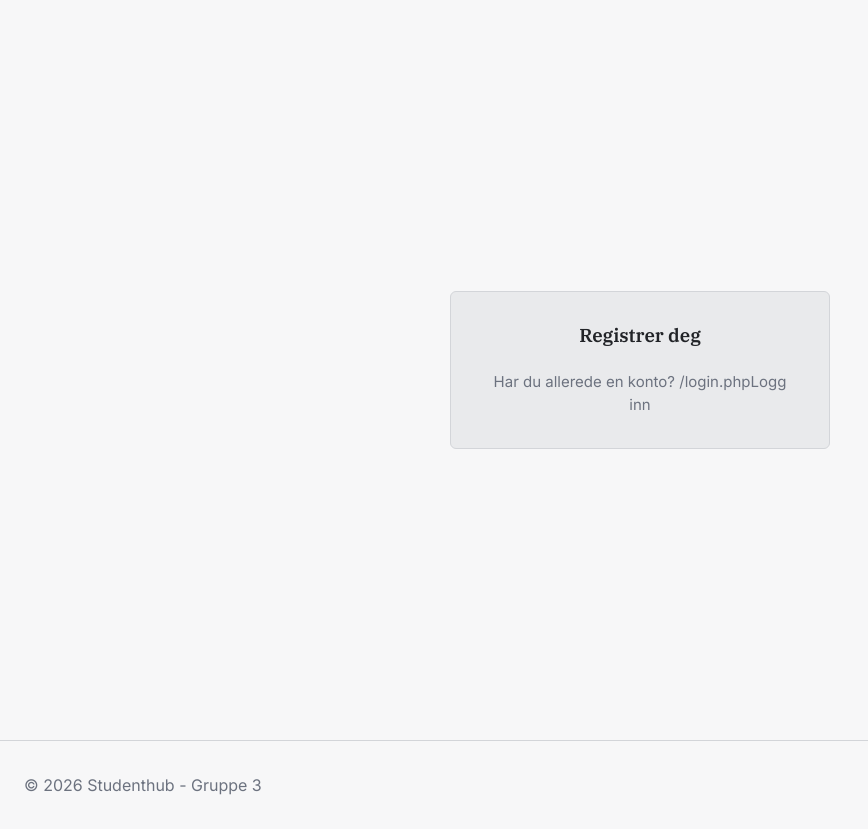
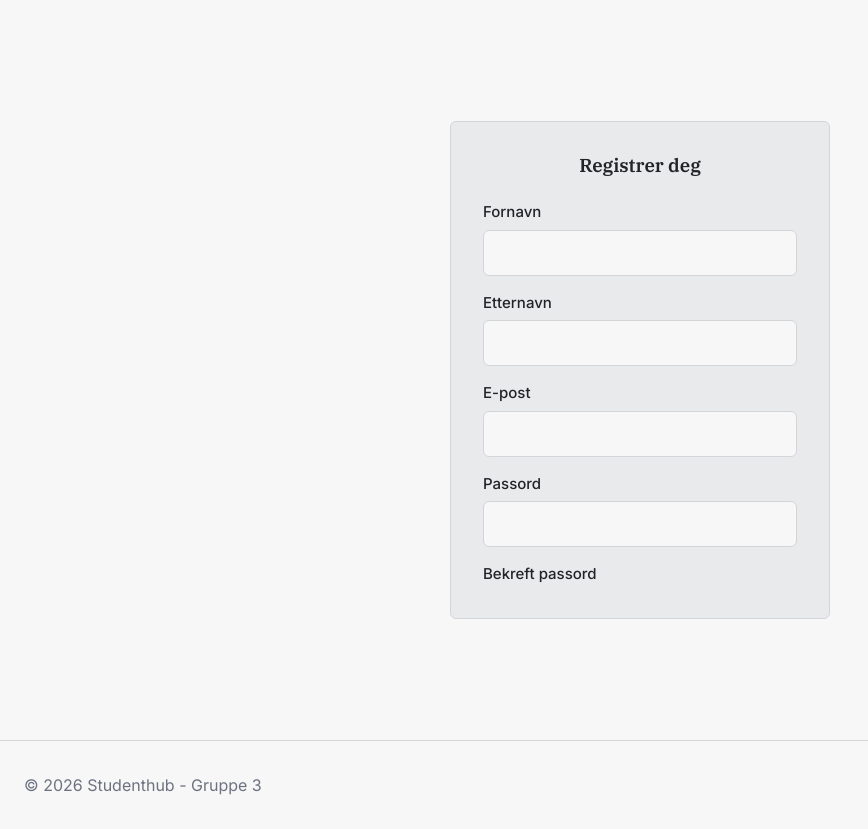
Before and after one commit to melon095/is-115-gruppe3-studenthub, a PHP site: page /registrer in a window 1280 px wide. Shown: the part 86-915 px from the top of the page, without its empty margins (0-868 px from the left). Run offline with PHP 8.4, Linux system fonts and the light colour scheme.

Commit message:
Update registrer.tpl.php

```diff
--- a/pages/registrer.tpl.php
+++ b/pages/registrer.tpl.php
@@ -11,12 +11,54 @@
             </ul>
         <?php endif; ?>
 
+        <form method="post" action="" class="form">
 
+            <div class="form-felt">
+                <label for="fornavn">Fornavn</label>
+                <input
+                    type="text"
+                    id="fornavn"
+                    name="fornavn"
+                    value="<?php echo htmlspecialchars($fornavn); ?>"
+                    autocomplete="given-name"
+                    required
+                >
+            </div>
 
-        <p class="auth-lenke">
-            Har du allerede en konto?
-            <?php echo url("/login.php"); ?>Logg inn</a>
-        </p>
+            <div class="form-felt">
+                <label for="etternavn">Etternavn</label>
+                <input
+                    type="text"
+                    id="etternavn"
+                    name="etternavn"
+                    value="<?php echo htmlspecialchars($etternavn); ?>"
+                    autocomplete="family-name"
+                    required
+                >
+            </div>
 
-    </section>
-</div>
+            <div class="form-felt">
+                <label for="epost">E-post</label>
+                <input
+                    type="email"
+                    id="epost"
+                    name="epost"
+                    value="<?php echo htmlspecialchars($epost ?: ""); ?>"
+                    autocomplete="email"
+                    required
+                >
+            </div>
+
+            <div class="form-felt">
+                <label for="passord">Passord</label>
+                <input
+                    type="password"
+                    id="passord"
+                    name="passord"
+                    autocomplete="new-password"
+                    required
+                >
+            </div>
+
+            <div class="form-felt">
+                <label for="bekreft_passord">Bekreft passord</label>
```
